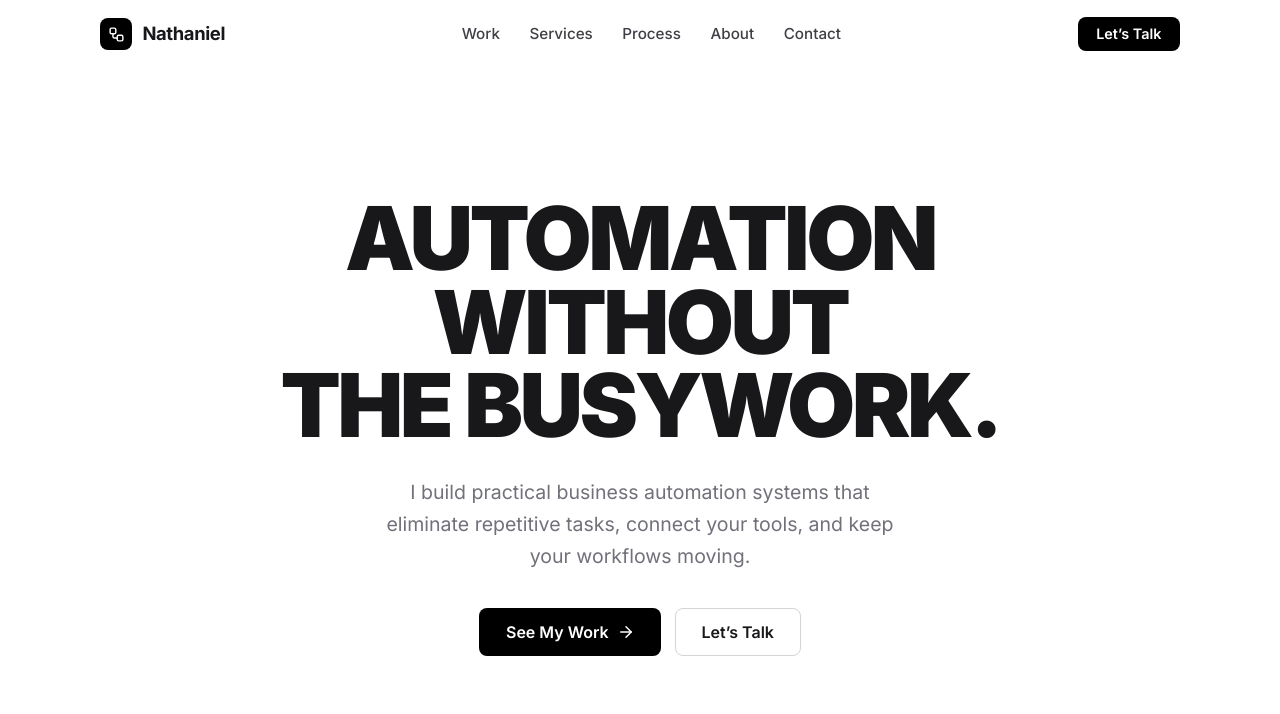
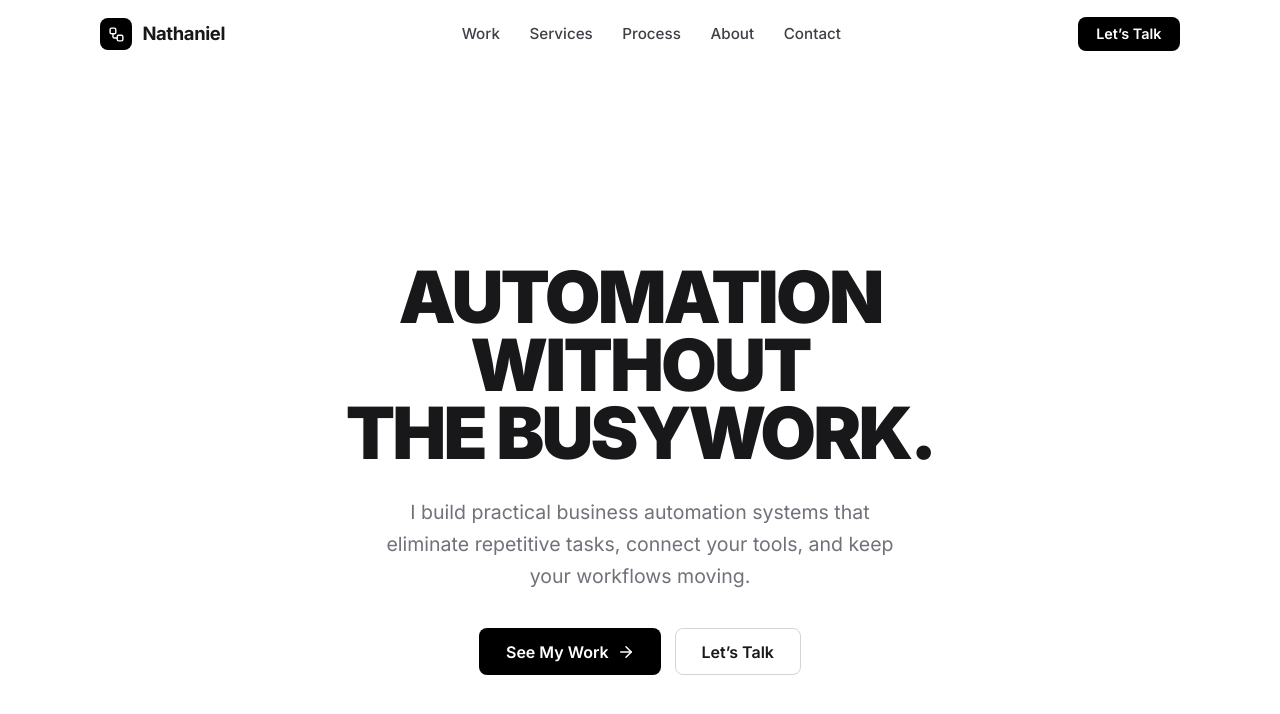
Before and after one commit to NathanielKings/automation, a React (Vite) app: page / in a window 1280 px wide. Shown: the top 714 px of the page. Built offline with nearby package versions, Linux system fonts and the light colour scheme.

Commit message:
fix: reduce hero heading size and make hero fill viewport

```diff
--- a/src/components/Hero/Hero.module.css
+++ b/src/components/Hero/Hero.module.css
@@ -1,6 +1,11 @@
 .hero {
   position: relative;
-  padding-block: clamp(4rem, 10vw, 8rem);
+  min-height: 100vh;
+  min-height: 100svh;
+  display: flex;
+  align-items: center;
+  justify-content: center;
+  padding-block: 2rem;
 }
 
 .inner {
@@ -21,7 +26,7 @@
 
 .title {
   font-family: 'Inter', sans-serif;
-  font-size: clamp(2.9rem, 7.5vw, 5.5rem);
+  font-size: clamp(2.4rem, 6vw, 4.5rem);
   font-weight: 900;
   text-transform: uppercase;
   line-height: 0.95;
```
